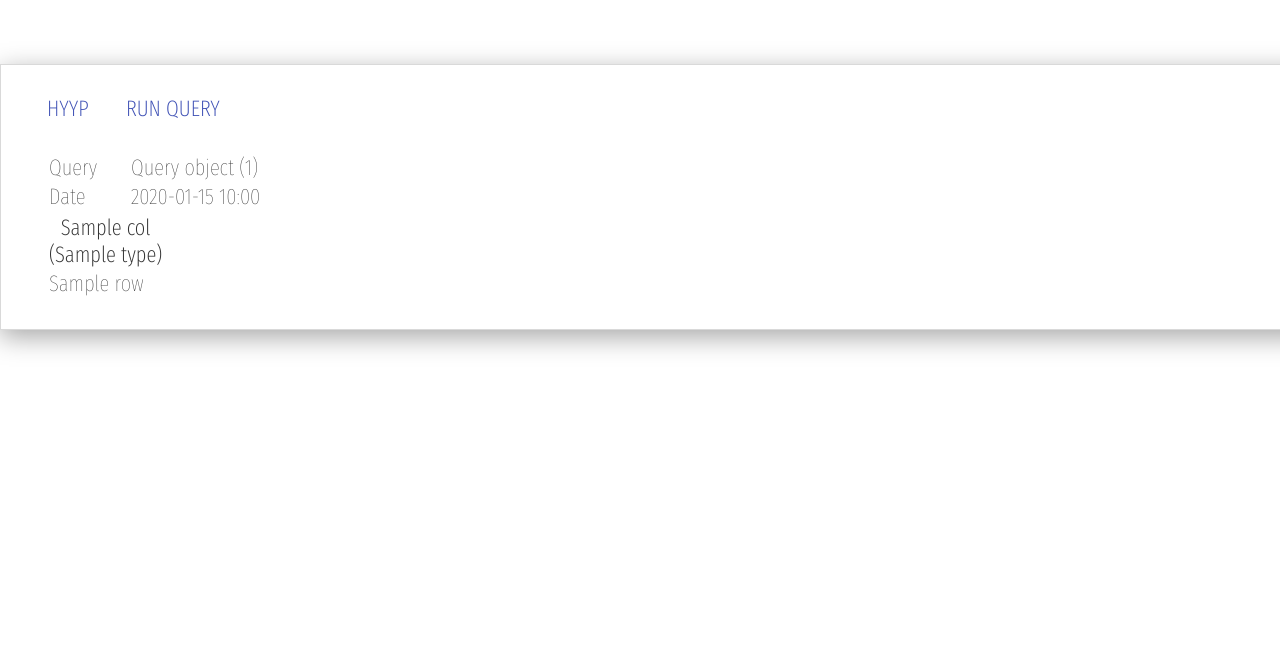
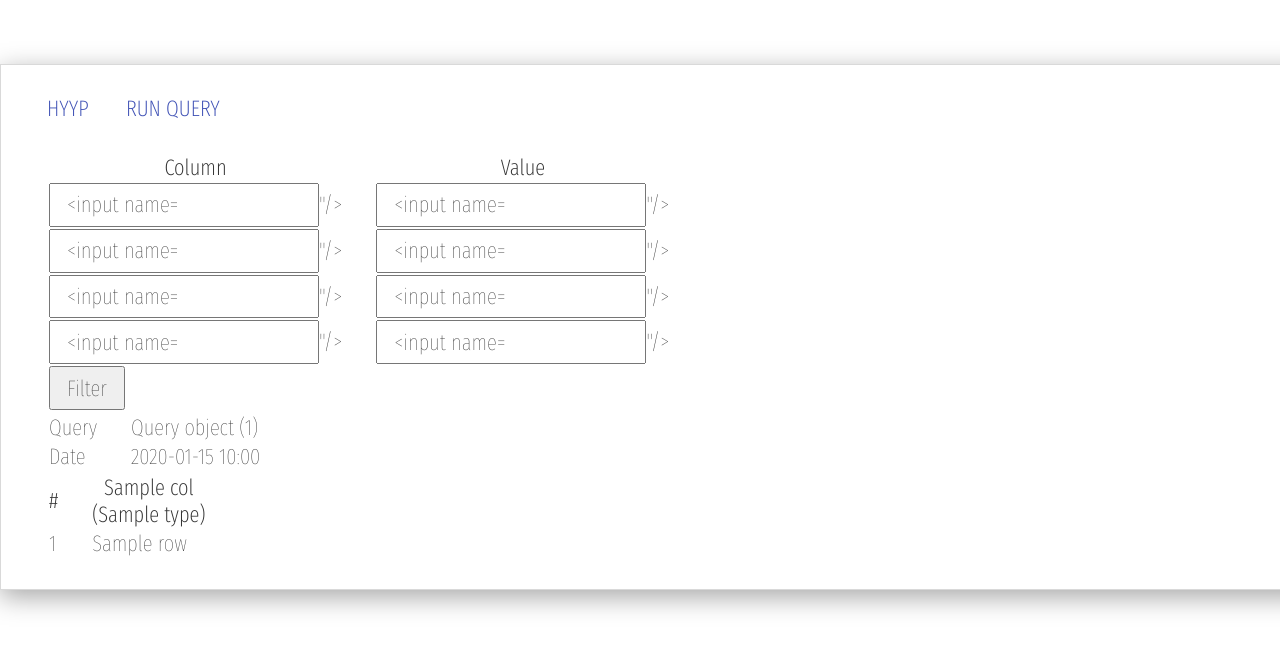
Before and after one commit to ariunbayar/query-store, a Django app: template query/templates/query/detail.html in a window 1280 px wide; the page is wider, and only the part inside the window is pictured. Shown: the top 650 px of that part. Run offline with Django 3.2, Linux system fonts and the light colour scheme; tables that the repository leaves empty hold one stand-in row (values such as "Sample post"); the template is opened without the code that fills it: values that come from a table or form of the project are taken from there, most other values are stand-ins (such as "Sample title", 1, 10 or a date in 2020); form fields are guessed from the names that the template uses.

Commit message:
Filters by 4 fields on query detail page

```diff
--- a/query/templates/query/detail.html
+++ b/query/templates/query/detail.html
@@ -1,6 +1,39 @@
 {% extends "layout.html" %}
 
 {% block "content" %}
+
+<form method="post">{% csrf_token %}
+    <table>
+        <thead>
+            <tr>
+                <th>Column</th>
+                <th>Value</th>
+            </tr>
+        </thead>
+        <tbody>
+            <tr>
+                <td><input type="text" name="field1" value="{{ form.field1 }}"/></td>
+                <td><input type="text" name="value1" value="{{ form.value1 }}"/></td>
+            </tr>
+            <tr>
+                <td><input type="text" name="field2" value="{{ form.field2 }}"/></td>
+                <td><input type="text" name="value2" value="{{ form.value2 }}"/></td>
+            </tr>
+            <tr>
+                <td><input type="text" name="field3" value="{{ form.field3 }}"/></td>
+                <td><input type="text" name="value3" value="{{ form.value3 }}"/></td>
+            </tr>
+            <tr>
+                <td><input type="text" name="field4" value="{{ form.field4 }}"/></td>
+                <td><input type="text" name="value4" value="{{ form.value4 }}"/></td>
+            </tr>
+            <tr>
+                <td><input type="submit" value="Filter"/></td>
+                <td></td>
+            </tr>
+        </tbody>
+    </table>
+</form>
 
 <table>
     <tbody>
@@ -20,6 +53,7 @@
     <table>
         <thead>
             <tr>
+                <th>#</th>
                 {% for col in columns %}
                 <th>{{ col.name }}<br>({{ col.type }})</th>
                 {% endfor %}
@@ -28,6 +62,7 @@
         <tbody>
             {% for row in rows %}
             <tr>
+                <td>{{ forloop.counter }}</td>
                 {% for v in row %}
                 <td>{{ v }}</td>
                 {% endfor %}
--- a/query/templates/query/list.html
+++ b/query/templates/query/list.html
@@ -5,6 +5,7 @@
 <table>
     <thead>
         <tr>
+            <th>#</th>
             <th>Query</th>
             <th>Duration</th>
             <th>Columns</th>
@@ -15,6 +16,7 @@
     <tbody>
         {% for query in queries %}
         <tr>
+            <td>{{ forloop.revcounter }}</td>
             <td><a href="{% url "query-detail" query.id %}">{{ query.query }}</a></td>
             <td>{{ query.duration_ms }}ms</td>
             <td>{{ query.num_columns }}</td>
```
Also changed, not shown: query/views.py (+35 -2 lines).
